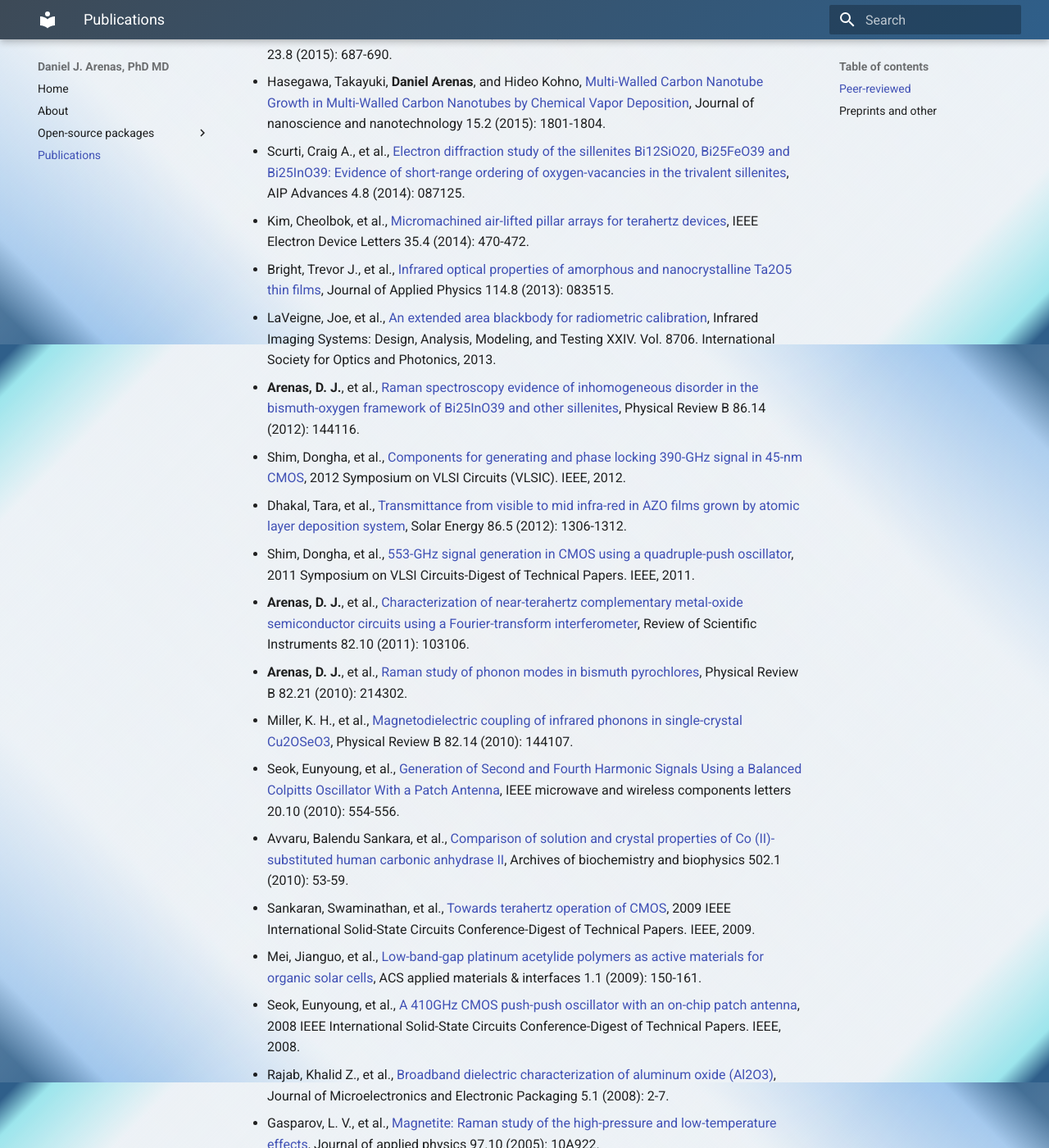
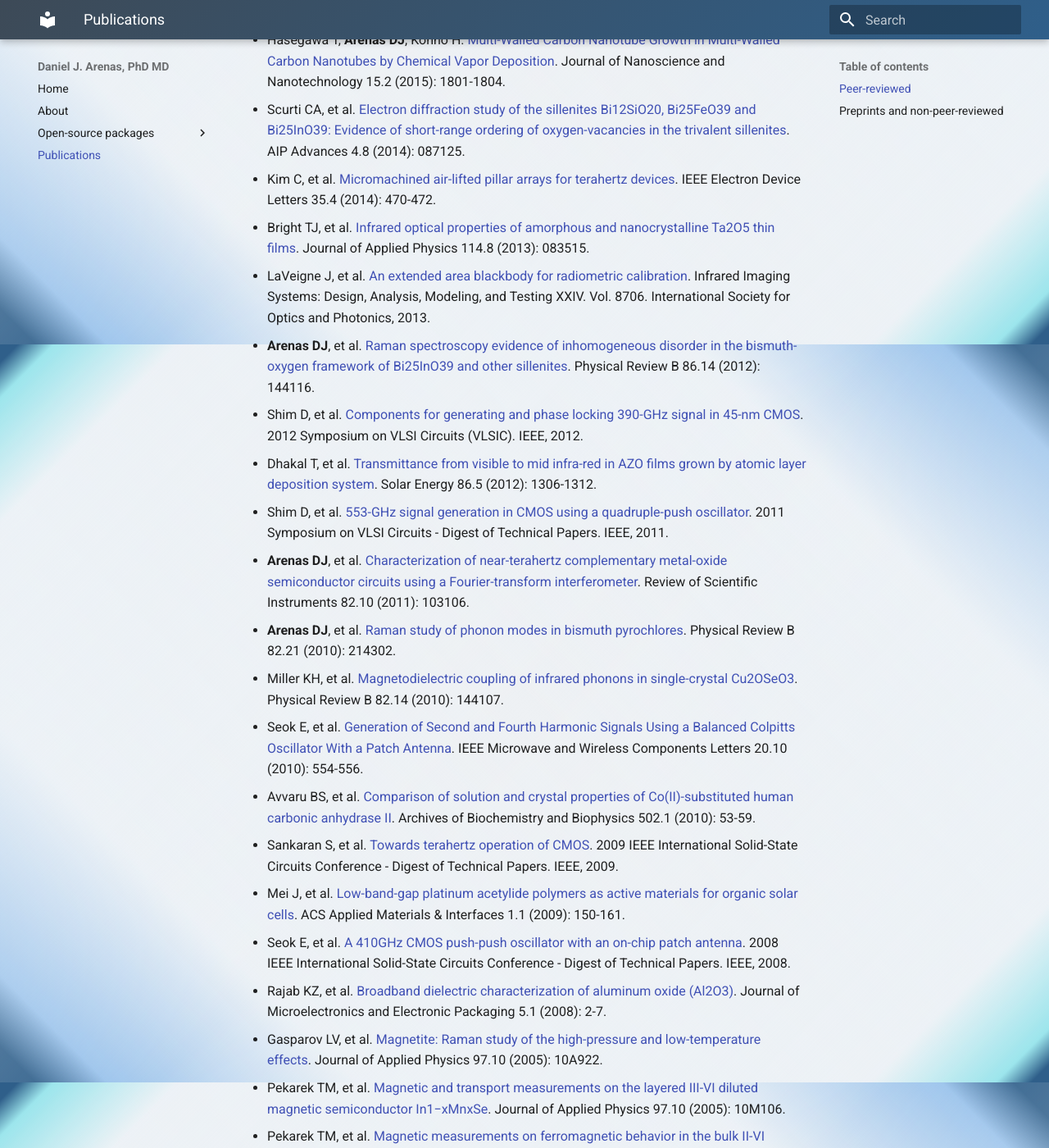
Before and after one commit to djarenas/djarenas.github.io, an MkDocs documentation site: the page built from docs/publications.md, in a window 1280 px wide and 1400 px high, scrolled down 1428 px. Shown: the whole window at 82% size. Built offline with MkDocs 1.6.1 and Material for MkDocs 9.7.7, drawn with Linux system fonts in a browser that asks for light colours; some of the changed text lies outside the part shown.

Commit message:
updated some formatting

```diff
--- a/docs/publications.md
+++ b/docs/publications.md
@@ -4,49 +4,49 @@
 
 ## Peer-reviewed
 
-- **Arenas DJ**, et al. [Clarifying the Association Between Food Insecurity and Chronic Disease: Why Methods Matter](https://doi.org/10.1007/s13668-026-00782-0). Current Nutrition Reports 15.1 (2026): 64
-- Sweeney, Jacob R.\*, **Arenas, Daniel J.**\*, et al. [Virtual biopsies: Proof of concept for a novel quantitative approach to liver biopsy adequacy and pathology education](https://doi.org/10.1093/ajcp/aqad104). American Journal of Clinical Pathology (2023): aqad104.
-- **Arenas, D. J.** et al. [A low appendiceal mucinous neoplasm lesion in an inflamed appendix within an inguinal hernia](https://doi.org/10.1093/jscr/rjab489). Journal of Surgical Case Reports, 2022(6), rjab489.
-- **Arenas, Daniel J.**, et al. [A Systematic Review and Meta-Analysis of Food Insecurity and Dyslipidemia](https://www.jabfm.org/content/35/4/656.abstract), The Journal of the American Board of Family Medicine 35.4 (2022): 656-667.
-- Pierson, Sheila K., et al. [Discovery and validation of a novel subgroup and therapeutic target in idiopathic multicentric Castleman disease](https://ashpublications.org/bloodadvances/article/5/17/3445/476695/Discovery-and-validation-of-a-novel-subgroup-and), Blood advances 5.17 (2021): 3445-3456.
-- Beltrán, Sourik, et al. [Associations of race, insurance, and zip code-level income with nonadherence diagnoses in primary and specialty diabetes care](https://www.jabfm.org/content/34/5/891.abstract), The Journal of the American Board of Family Medicine 34.5 (2021): 891-897.
-- **Arenas, Daniel J.**, et al. [Cocaine, cardiomyopathy, and heart failure: a systematic review and meta-analysis](https://www.nature.com/articles/s41598-020-76273-1), Scientific reports 10.1 (2020): 1-8.
-- Beltrán, Sourik, et al. [Food insecurity and hypertension: A systematic review and meta-analysis](https://journals.plos.org/plosone/article?id=10.1371/journal.pone.0241628), PloS one 15.11 (2020): e0241628.
-- Pai, Ruth-Anne Langan, et al. [Type I IFN response associated with mTOR activation in the TAFRO subtype of idiopathic multicentric Castleman disease](https://insight.jci.org/articles/view/135031), JCI insight 5.9 (2020).
-- **Arenas, Daniel J.**, et al., [Increased mTOR activation in idiopathic multicentric Castleman disease](https://ashpublications.org/blood/article/135/19/1673/452765/Increased-mTOR-activation-in-idiopathic), Blood 135.19 (2020): 1673-1684.
-- **Arenas, Daniel J.**, et al., [A systematic review and meta-analysis of depression, anxiety, and sleep disorders in US adults with food insecurity](https://link.springer.com/article/10.1007/s11606-019-05202-4), Journal of general internal medicine 34.12 (2019): 2874-2882.
-- Fajgenbaum, David C., et al., [Identifying and targeting pathogenic PI3K/AKT/mTOR signaling in IL-6 blockade-refractory idiopathic multicentric Castleman disease](https://www.jci.org/articles/view/126091), The Journal of clinical investigation 129.10 (2019): 4451-4463.
-- **Arenas, Daniel Jose**, et al., [Systematic review of patient-centered needs assessments performed by free health clinics](https://journalsrc.org/index.php/jsrc/article/view/79), Journal of Student-Run Clinics 5.1 (2019).
-- **Arenas, Daniel J.**, et al., [A Monte Carlo simulation approach for estimating the health and economic impact of interventions provided at a student-run clinic](https://journals.plos.org/plosone/article?id=10.1371/journal.pone.0189718), PloS one 12.12 (2017): e0189718.
-- Burger, Virginia M., **Daniel J. Arenas**, and Collin M. Stultz, [A structure-free method for quantifying conformational flexibility in proteins](https://www.nature.com/articles/srep29040), Scientific reports 6.1 (2016): 1-9.
-- Shim, Dongha, et al., [THz power generation beyond transistor fmax](https://www.sciencedirect.com/science/article/pii/B9780124080522000177), RF and mm-Wave Power Generation in Silicon. Academic Press, 2016. 461-484.
-- **Arenas, D. J.**, Carl Middleton, and A. F. Kemper, [First-principles study of the phonon modes in bismuth sillenites](https://journals.aps.org/prb/abstract/10.1103/PhysRevB.91.144103), Physical Review B 91.14 (2015): 144103.
-- Hasegawa, Takayuki, **Daniel J. Arenas**, and Hideo Kohno, [Optimizing growth conditions for coaxial multi-walled carbon nanotubes](https://www.tandfonline.com/doi/abs/10.1080/1536383X.2014.967847), Fullerenes, Nanotubes and Carbon Nanostructures 23.8 (2015): 687-690.
-- Hasegawa, Takayuki, **Daniel Arenas**, and Hideo Kohno, [Multi-Walled Carbon Nanotube Growth in Multi-Walled Carbon Nanotubes by Chemical Vapor Deposition](https://www.ingentaconnect.com/contentone/asp/jnn/2015/00000015/00000002/art00138), Journal of nanoscience and nanotechnology 15.2 (2015): 1801-1804.
-- Scurti, Craig A., et al., [Electron diffraction study of the sillenites Bi12SiO20, Bi25FeO39 and Bi25InO39: Evidence of short-range ordering of oxygen-vacancies in the trivalent sillenites](https://aip.scitation.org/doi/full/10.1063/1.4893341), AIP Advances 4.8 (2014): 087125.
-- Kim, Cheolbok, et al., [Micromachined air-lifted pillar arrays for terahertz devices](https://ieeexplore.ieee.org/abstract/document/6734686), IEEE Electron Device Letters 35.4 (2014): 470-472.
-- Bright, Trevor J., et al., [Infrared optical properties of amorphous and nanocrystalline Ta2O5 thin films](https://aip.scitation.org/doi/abs/10.1063/1.4819325), Journal of Applied Physics 114.8 (2013): 083515.
-- LaVeigne, Joe, et al., [An extended area blackbody for radiometric calibration](https://www.spiedigitallibrary.org/conference-proceedings-of-spie/8706/870609/An-extended-area-blackbody-for-radiometric-calibration/10.1117/12.2016251.short?SSO=1), Infrared Imaging Systems: Design, Analysis, Modeling, and Testing XXIV. Vol. 8706. International Society for Optics and Photonics, 2013.
-- **Arenas, D. J.**, et al., [Raman spectroscopy evidence of inhomogeneous disorder in the bismuth-oxygen framework of Bi25InO39 and other sillenites](https://journals.aps.org/prb/abstract/10.1103/PhysRevB.86.144116), Physical Review B 86.14 (2012): 144116.
-- Shim, Dongha, et al., [Components for generating and phase locking 390-GHz signal in 45-nm CMOS](https://ieeexplore.ieee.org/abstract/document/6243764), 2012 Symposium on VLSI Circuits (VLSIC). IEEE, 2012.
-- Dhakal, Tara, et al., [Transmittance from visible to mid infra-red in AZO films grown by atomic layer deposition system](https://doi.org/10.1016/j.solener.2012.01.022), Solar Energy 86.5 (2012): 1306-1312.
-- Shim, Dongha, et al., [553-GHz signal generation in CMOS using a quadruple-push oscillator](https://ieeexplore.ieee.org/abstract/document/5986083), 2011 Symposium on VLSI Circuits-Digest of Technical Papers. IEEE, 2011.
-- **Arenas, D. J.**, et al., [Characterization of near-terahertz complementary metal-oxide semiconductor circuits using a Fourier-transform interferometer](https://aip.scitation.org/doi/abs/10.1063/1.3647223), Review of Scientific Instruments 82.10 (2011): 103106.
-- **Arenas, D. J.**, et al., [Raman study of phonon modes in bismuth pyrochlores](https://journals.aps.org/prb/abstract/10.1103/PhysRevB.82.214302), Physical Review B 82.21 (2010): 214302.
-- Miller, K. H., et al., [Magnetodielectric coupling of infrared phonons in single-crystal Cu2OSeO3](https://journals.aps.org/prb/abstract/10.1103/PhysRevB.82.144107), Physical Review B 82.14 (2010): 144107.
-- Seok, Eunyoung, et al., [Generation of Second and Fourth Harmonic Signals Using a Balanced Colpitts Oscillator With a Patch Antenna](https://ieeexplore.ieee.org/abstract/document/5559335), IEEE microwave and wireless components letters 20.10 (2010): 554-556.
-- Avvaru, Balendu Sankara, et al., [Comparison of solution and crystal properties of Co (II)-substituted human carbonic anhydrase II](https://doi.org/10.1016/j.abb.2010.07.010), Archives of biochemistry and biophysics 502.1 (2010): 53-59.
-- Sankaran, Swaminathan, et al., [Towards terahertz operation of CMOS](https://ieeexplore.ieee.org/abstract/document/4977378), 2009 IEEE International Solid-State Circuits Conference-Digest of Technical Papers. IEEE, 2009.
-- Mei, Jianguo, et al., [Low-band-gap platinum acetylide polymers as active materials for organic solar cells](https://pubs.acs.org/doi/abs/10.1021/am800104k), ACS applied materials & interfaces 1.1 (2009): 150-161.
-- Seok, Eunyoung, et al., [A 410GHz CMOS push-push oscillator with an on-chip patch antenna](https://ieeexplore.ieee.org/abstract/document/4523262), 2008 IEEE International Solid-State Circuits Conference-Digest of Technical Papers. IEEE, 2008.
-- Rajab, Khalid Z., et al., [Broadband dielectric characterization of aluminum oxide (Al2O3)](https://doi.org/10.4071/1551-4897-5.1.1), Journal of Microelectronics and Electronic Packaging 5.1 (2008): 2-7.
-- Gasparov, L. V., et al., [Magnetite: Raman study of the high-pressure and low-temperature effects](https://aip.scitation.org/doi/abs/10.1063/1.1854476), Journal of applied physics 97.10 (2005): 10A922.
-- Pekarek, T. M., et al., [Magnetic and transport measurements on the layered III-VI diluted magnetic semiconductor In1−xMnxSe](https://aip.scitation.org/doi/abs/10.1063/1.1851408), Journal of applied physics 97.10 (2005): 10M106.
-- Pekarek, T. M., et al., [Magnetic measurements on ferromagnetic behavior in the bulk II-VI diluted magnetic semiconductor Zn1−xCrxTe](https://aip.scitation.org/doi/abs/10.1063/1.1689431), Journal of applied physics 95.11 (2004): 7178-7180.
+- **Arenas DJ**, et al. [Clarifying the Association Between Food Insecurity and Chronic Disease: Why Methods Matter](https://doi.org/10.1007/s13668-026-00782-0). Current Nutrition Reports 15.1 (2026): 64.
+- Sweeney JR\*, **Arenas DJ**\*, et al. [Virtual biopsies: Proof of concept for a novel quantitative approach to liver biopsy adequacy and pathology education](https://doi.org/10.1093/ajcp/aqad104). American Journal of Clinical Pathology (2023): aqad104.
+- **Arenas DJ**, et al. [A low appendiceal mucinous neoplasm lesion in an inflamed appendix within an inguinal hernia](https://doi.org/10.1093/jscr/rjab489). Journal of Surgical Case Reports 2022.6 (2022): rjab489.
+- **Arenas DJ**, et al. [A Systematic Review and Meta-Analysis of Food Insecurity and Dyslipidemia](https://www.jabfm.org/content/35/4/656.abstract). The Journal of the American Board of Family Medicine 35.4 (2022): 656-667.
+- Pierson SK, et al. [Discovery and validation of a novel subgroup and therapeutic target in idiopathic multicentric Castleman disease](https://ashpublications.org/bloodadvances/article/5/17/3445/476695/Discovery-and-validation-of-a-novel-subgroup-and). Blood Advances 5.17 (2021): 3445-3456.
+- Beltrán S, et al. [Associations of race, insurance, and zip code-level income with nonadherence diagnoses in primary and specialty diabetes care](https://www.jabfm.org/content/34/5/891.abstract). The Journal of the American Board of Family Medicine 34.5 (2021): 891-897.
+- **Arenas DJ**, et al. [Cocaine, cardiomyopathy, and heart failure: a systematic review and meta-analysis](https://www.nature.com/articles/s41598-020-76273-1). Scientific Reports 10.1 (2020): 1-8.
+- Beltrán S, et al. [Food insecurity and hypertension: A systematic review and meta-analysis](https://journals.plos.org/plosone/article?id=10.1371/journal.pone.0241628). PLOS One 15.11 (2020): e0241628.
+- Pai RAL, et al. [Type I IFN response associated with mTOR activation in the TAFRO subtype of idiopathic multicentric Castleman disease](https://insight.jci.org/articles/view/135031). JCI Insight 5.9 (2020).
+- **Arenas DJ**, et al. [Increased mTOR activation in idiopathic multicentric Castleman disease](https://ashpublications.org/blood/article/135/19/1673/452765/Increased-mTOR-activation-in-idiopathic). Blood 135.19 (2020): 1673-1684.
+- **Arenas DJ**, et al. [A systematic review and meta-analysis of depression, anxiety, and sleep disorders in US adults with food insecurity](https://link.springer.com/article/10.1007/s11606-019-05202-4). Journal of General Internal Medicine 34.12 (2019): 2874-2882.
+- Fajgenbaum DC, et al. [Identifying and targeting pathogenic PI3K/AKT/mTOR signaling in IL-6 blockade-refractory idiopathic multicentric Castleman disease](https://www.jci.org/articles/view/126091). The Journal of Clinical Investigation 129.10 (2019): 4451-4463.
+- **Arenas DJ**, et al. [Systematic review of patient-centered needs assessments performed by free health clinics](https://journalsrc.org/index.php/jsrc/article/view/79). Journal of Student-Run Clinics 5.1 (2019).
+- **Arenas DJ**, et al. [A Monte Carlo simulation approach for estimating the health and economic impact of interventions provided at a student-run clinic](https://journals.plos.org/plosone/article?id=10.1371/journal.pone.0189718). PLOS One 12.12 (2017): e0189718.
+- Burger VM, **Arenas DJ**, Stultz CM. [A structure-free method for quantifying conformational flexibility in proteins](https://www.nature.com/articles/srep29040). Scientific Reports 6.1 (2016): 1-9.
+- Shim D, et al. [THz power generation beyond transistor fmax](https://www.sciencedirect.com/science/article/pii/B9780124080522000177). RF and mm-Wave Power Generation in Silicon. Academic Press, 2016: 461-484.
+- **Arenas DJ**, Middleton C, Kemper AF. [First-principles study of the phonon modes in bismuth sillenites](https://journals.aps.org/prb/abstract/10.1103/PhysRevB.91.144103). Physical Review B 91.14 (2015): 144103.
+- Hasegawa T, **Arenas DJ**, Kohno H. [Optimizing growth conditions for coaxial multi-walled carbon nanotubes](https://www.tandfonline.com/doi/abs/10.1080/1536383X.2014.967847). Fullerenes, Nanotubes and Carbon Nanostructures 23.8 (2015): 687-690.
+- Hasegawa T, **Arenas DJ**, Kohno H. [Multi-Walled Carbon Nanotube Growth in Multi-Walled Carbon Nanotubes by Chemical Vapor Deposition](https://www.ingentaconnect.com/contentone/asp/jnn/2015/00000015/00000002/art00138). Journal of Nanoscience and Nanotechnology 15.2 (2015): 1801-1804.
+- Scurti CA, et al. [Electron diffraction study of the sillenites Bi12SiO20, Bi25FeO39 and Bi25InO39: Evidence of short-range ordering of oxygen-vacancies in the trivalent sillenites](https://aip.scitation.org/doi/full/10.1063/1.4893341). AIP Advances 4.8 (2014): 087125.
+- Kim C, et al. [Micromachined air-lifted pillar arrays for terahertz devices](https://ieeexplore.ieee.org/abstract/document/6734686). IEEE Electron Device Letters 35.4 (2014): 470-472.
+- Bright TJ, et al. [Infrared optical properties of amorphous and nanocrystalline Ta2O5 thin films](https://aip.scitation.org/doi/abs/10.1063/1.4819325). Journal of Applied Physics 114.8 (2013): 083515.
+- LaVeigne J, et al. [An extended area blackbody for radiometric calibration](https://www.spiedigitallibrary.org/conference-proceedings-of-spie/8706/870609/An-extended-area-blackbody-for-radiometric-calibration/10.1117/12.2016251.short?SSO=1). Infrared Imaging Systems: Design, Analysis, Modeling, and Testing XXIV. Vol. 8706. International Society for Optics and Photonics, 2013.
+- **Arenas DJ**, et al. [Raman spectroscopy evidence of inhomogeneous disorder in the bismuth-oxygen framework of Bi25InO39 and other sillenites](https://journals.aps.org/prb/abstract/10.1103/PhysRevB.86.144116). Physical Review B 86.14 (2012): 144116.
+- Shim D, et al. [Components for generating and phase locking 390-GHz signal in 45-nm CMOS](https://ieeexplore.ieee.org/abstract/document/6243764). 2012 Symposium on VLSI Circuits (VLSIC). IEEE, 2012.
+- Dhakal T, et al. [Transmittance from visible to mid infra-red in AZO films grown by atomic layer deposition system](https://doi.org/10.1016/j.solener.2012.01.022). Solar Energy 86.5 (2012): 1306-1312.
+- Shim D, et al. [553-GHz signal generation in CMOS using a quadruple-push oscillator](https://ieeexplore.ieee.org/abstract/document/5986083). 2011 Symposium on VLSI Circuits - Digest of Technical Papers. IEEE, 2011.
+- **Arenas DJ**, et al. [Characterization of near-terahertz complementary metal-oxide semiconductor circuits using a Fourier-transform interferometer](https://aip.scitation.org/doi/abs/10.1063/1.3647223). Review of Scientific Instruments 82.10 (2011): 103106.
+- **Arenas DJ**, et al. [Raman study of phonon modes in bismuth pyrochlores](https://journals.aps.org/prb/abstract/10.1103/PhysRevB.82.214302). Physical Review B 82.21 (2010): 214302.
+- Miller KH, et al. [Magnetodielectric coupling of infrared phonons in single-crystal Cu2OSeO3](https://journals.aps.org/prb/abstract/10.1103/PhysRevB.82.144107). Physical Review B 82.14 (2010): 144107.
+- Seok E, et al. [Generation of Second and Fourth Harmonic Signals Using a Balanced Colpitts Oscillator With a Patch Antenna](https://ieeexplore.ieee.org/abstract/document/5559335). IEEE Microwave and Wireless Components Letters 20.10 (2010): 554-556.
+- Avvaru BS, et al. [Comparison of solution and crystal properties of Co(II)-substituted human carbonic anhydrase II](https://doi.org/10.1016/j.abb.2010.07.010). Archives of Biochemistry and Biophysics 502.1 (2010): 53-59.
+- Sankaran S, et al. [Towards terahertz operation of CMOS](https://ieeexplore.ieee.org/abstract/document/4977378). 2009 IEEE International Solid-State Circuits Conference - Digest of Technical Papers. IEEE, 2009.
+- Mei J, et al. [Low-band-gap platinum acetylide polymers as active materials for organic solar cells](https://pubs.acs.org/doi/abs/10.1021/am800104k). ACS Applied Materials & Interfaces 1.1 (2009): 150-161.
+- Seok E, et al. [A 410GHz CMOS push-push oscillator with an on-chip patch antenna](https://ieeexplore.ieee.org/abstract/document/4523262). 2008 IEEE International Solid-State Circuits Conference - Digest of Technical Papers. IEEE, 2008.
+- Rajab KZ, et al. [Broadband dielectric characterization of aluminum oxide (Al2O3)](https://doi.org/10.4071/1551-4897-5.1.1). Journal of Microelectronics and Electronic Packaging 5.1 (2008): 2-7.
+- Gasparov LV, et al. [Magnetite: Raman study of the high-pressure and low-temperature effects](https://aip.scitation.org/doi/abs/10.1063/1.1854476). Journal of Applied Physics 97.10 (2005): 10A922.
+- Pekarek TM, et al. [Magnetic and transport measurements on the layered III-VI diluted magnetic semiconductor In1−xMnxSe](https://aip.scitation.org/doi/abs/10.1063/1.1851408). Journal of Applied Physics 97.10 (2005): 10M106.
+- Pekarek TM, et al. [Magnetic measurements on ferromagnetic behavior in the bulk II-VI diluted magnetic semiconductor Zn1−xCrxTe](https://aip.scitation.org/doi/abs/10.1063/1.1689431). Journal of Applied Physics 95.11 (2004): 7178-7180.
 
-## Preprints and other
+## Preprints and non-peer-reviewed
 
-- **Arenas, Daniel Jose**, et al., [Community Needs Assessments in a Student-Run Clinic serving a West Philadelphia Neighborhood](https://www.medrxiv.org/content/10.1101/2020.04.15.20066563v1), medRxiv (2020).
-- **Arenas, Daniel Jose**, et al., [Negative health outcomes associated with food insecurity status in the United States of America: a systematic review of peer-reviewed studies](https://osf.io/preprints/nutrixiv/uk9xw/), (2018).
-- **Arenas, Daniel J.**, [Inter-Rater: Software for analysis of inter-rater reliability by permutating pairs of multiple users](https://arxiv.org/abs/1809.05731), arXiv preprint arXiv:1809.05731 (2018).
-- Kenneth, K. O., et al., [Progress toward a single chip radio in CMOS](https://ieeexplore.ieee.org/abstract/document/4695913), 2008 IEEE Dallas Circuits and Systems Workshop: System-on-Chip Design, Applications, Integration, and Software. IEEE, 2008.
+- **Arenas DJ**, et al. [Community Needs Assessments in a Student-Run Clinic serving a West Philadelphia Neighborhood](https://www.medrxiv.org/content/10.1101/2020.04.15.20066563v1). medRxiv (2020).
+- **Arenas DJ**, et al. [Negative health outcomes associated with food insecurity status in the United States of America: a systematic review of peer-reviewed studies](https://osf.io/preprints/nutrixiv/uk9xw/). NutriXiv (2018).
+- **Arenas DJ**. [Inter-Rater: Software for analysis of inter-rater reliability by permutating pairs of multiple users](https://arxiv.org/abs/1809.05731). arXiv:1809.05731 (2018).
+- Kenneth KO, et al. [Progress toward a single chip radio in CMOS](https://ieeexplore.ieee.org/abstract/document/4695913). 2008 IEEE Dallas Circuits and Systems Workshop: System-on-Chip Design, Applications, Integration, and Software. IEEE, 2008.
```
Also changed, not shown: docs/about.md (+4 -4 lines), docs/index.md (+2 -2 lines).
